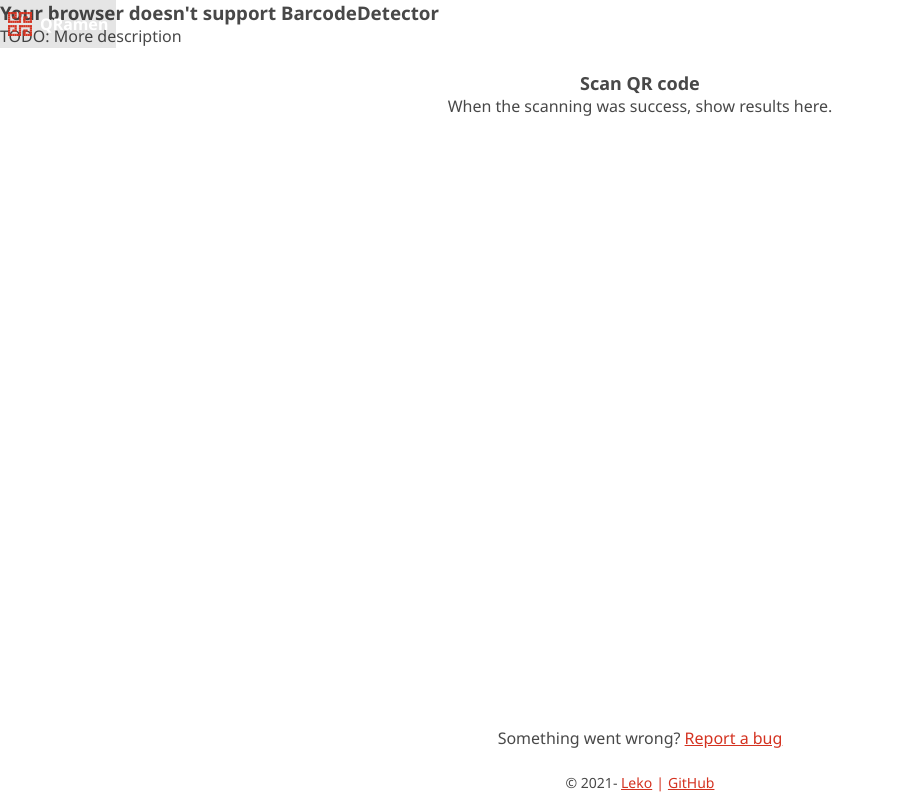
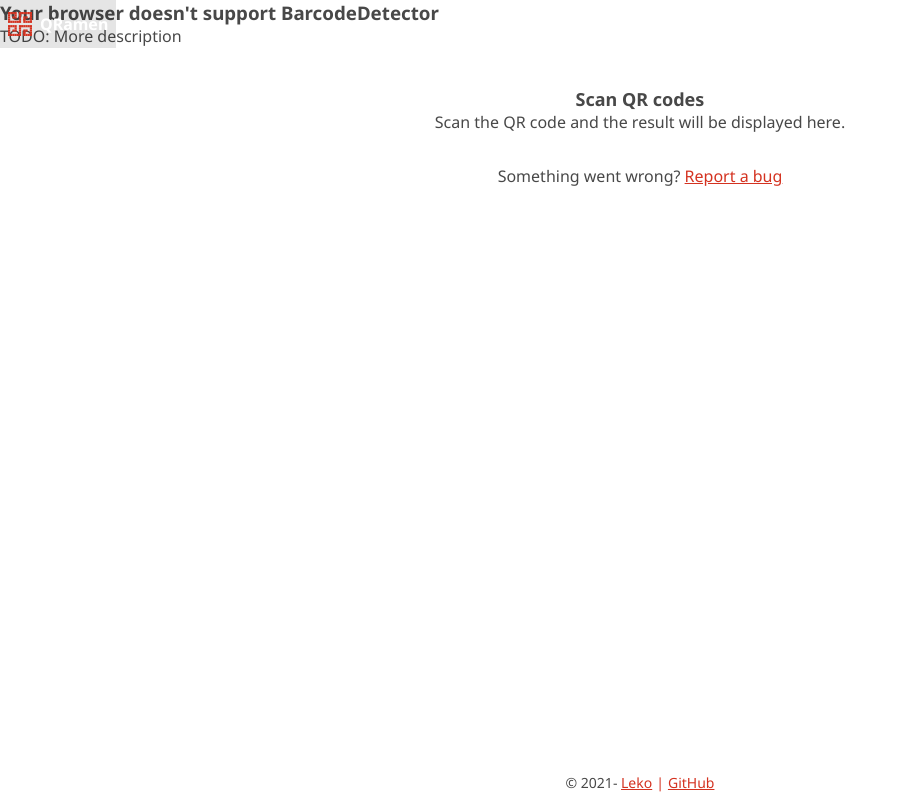
Before and after one commit to Leko/qramen, a React (Create React App) app: page / in a window 1280 px wide. Both pictures are taken after a click on the button "Start scanning". Shown: the whole page, without its empty margins (0-907 px from the left). Built offline with nearby package versions, Linux system fonts and the light colour scheme.

Commit message:
Split instruction and help into a component

```diff
--- a/package.json
+++ b/package.json
@@ -2,7 +2,7 @@
   "name": "qramen",
   "version": "0.1.0",
   "private": true,
-  "homepage": "https://qramen.vercel.app",
+  "homepage": "https://qramen.app",
   "repository": "https://github.com/Leko/qramen",
   "bugs": "https://github.com/Leko/qramen/issues",
   "dependencies": {
--- a/src/App.css
+++ b/src/App.css
@@ -13,8 +13,6 @@
 }
 .video-area {
   position: relative;
-}
-.user-media-preview {
 }
 .detection-result {
   position: absolute;
@@ -33,29 +31,6 @@
   align-items: center;
   justify-content: center;
 }
-
 .scan-results {
   margin: 16px 0;
 }
-
-.instruction {
-  flex: 1;
-  padding: 24px 16px 0;
-  display: flex;
-  flex-direction: column;
-  align-items: center;
-}
-.instruction-title {
-  font-size: 18px;
-}
-.instruction-description {
-}
-.help-share {
-  margin-top: 32px;
-}
-
-.help {
-  display: flex;
-  justify-content: center;
-  padding: 0 16px 16px;
-}
--- a/src/App.tsx
+++ b/src/App.tsx
@@ -3,10 +3,10 @@ import { QRCodeScanner } from './components/QRCodeScanner'
 import { DetectionOverlay } from './components/DetectionOverlay'
 import { ExactMatchToast } from './components/ExactMatchToast'
 import { ScanResultItem } from './components/ScanResultItem'
+import { Instruction } from './components/Instruction'
 import { Brand } from './components/Brand'
 import { Footer } from './components/Footer'
 import type { DetectedBarcode } from './hooks/useBarcodeDetector'
-import pkg from '../package.json'
 
 import './App.css'
 
@@ -52,39 +52,7 @@ function App() {
             </ul>
           </div>
         ) : (
-          <>
-            <div className="instruction">
-              <h2 className="instruction-title">Scan QR code</h2>
-              <p className="instruction-description">
-                When the scanning was success, show results here.
-              </p>
-            </div>
-            <div className="help">
-              <p className="help-description">
-                Something went wrong? <a href={pkg.bugs}>Report a bug</a>
-              </p>
-              {'share' in navigator ? (
-                <p className="help-share">
-                  <a
-                    href={
-                      // eslint-disable-next-line no-restricted-globals
-                      location.href
-                    }
-                    onClick={(e) => {
-                      e.preventDefault()
-                      navigator.share({
-                        // eslint-disable-next-line no-restricted-globals
-                        url: location.href,
-                        title: document.title,
-                      })
-                    }}
-                  >
-                    Share QRamen
-                  </a>
-                </p>
-              ) : null}
-            </div>
-          </>
+          <Instruction />
         )}
       </main>
       <Footer />
--- /dev/null
+++ b/src/components/Instruction.css
@@ -0,0 +1,20 @@
+.instruction-help-wrap {
+  padding: 16px;
+}
+.instruction {
+  margin-top: 24px;
+  display: flex;
+  flex-direction: column;
+  align-items: center;
+}
+.instruction-title {
+  font-size: 18px;
+}
+.help {
+  display: flex;
+  justify-content: center;
+  margin-top: 32px;
+}
+.help-share {
+  margin-top: 32px;
+}
--- /dev/null
+++ b/src/components/Instruction.tsx
@@ -0,0 +1,36 @@
+import { useCallback } from 'react'
+import pkg from '../../package.json'
+import './Instruction.css'
+
+const hasShareAPI = 'share' in navigator
+
+export function Instruction() {
+  const onShare = useCallback((e) => {
+    e.preventDefault()
+    navigator.share({
+      url: pkg.homepage,
+      title: document.title,
+    })
+  }, [])
+
+  return (
+    <aside className="instruction-help-wrap">
+      <div className="instruction">
+        <h2 className="instruction-title">Scan QR codes</h2>
+        <p>Scan the QR code and the result will be displayed here.</p>
+      </div>
+      <div className="help">
+        <p className="help-description">
+          Something went wrong? <a href={pkg.bugs}>Report a bug</a>
+        </p>
+        {hasShareAPI ? (
+          <p className="help-share">
+            <a href={pkg.homepage} onClick={onShare}>
+              Share the app
+            </a>
+          </p>
+        ) : null}
+      </div>
+    </aside>
+  )
+}
```
